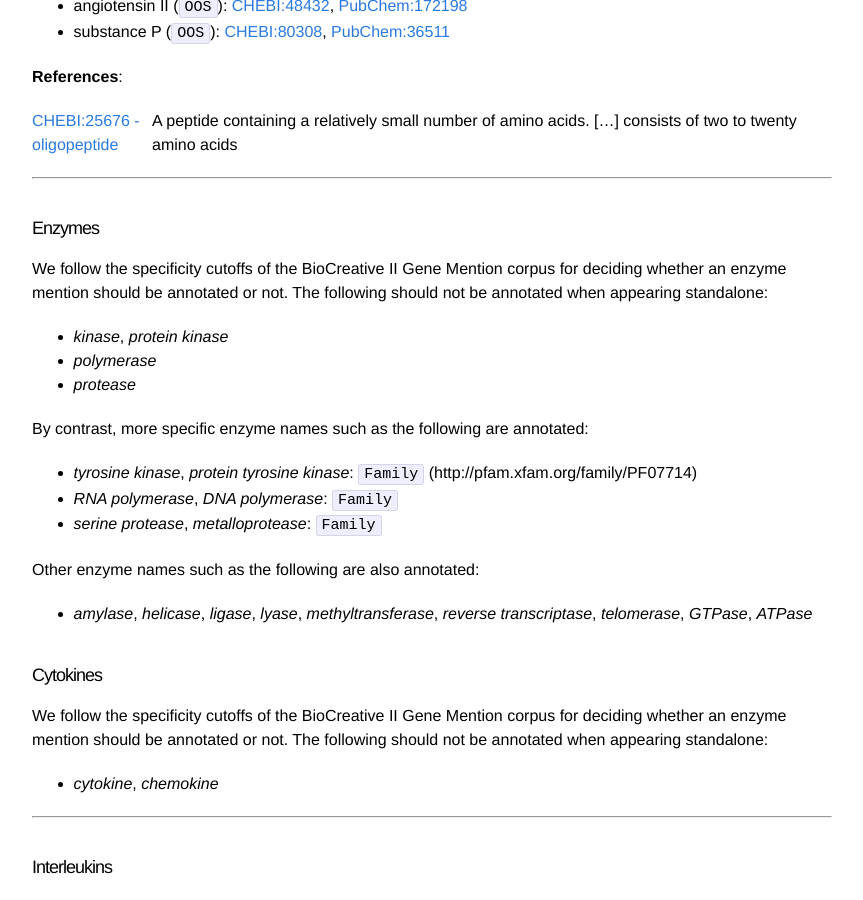
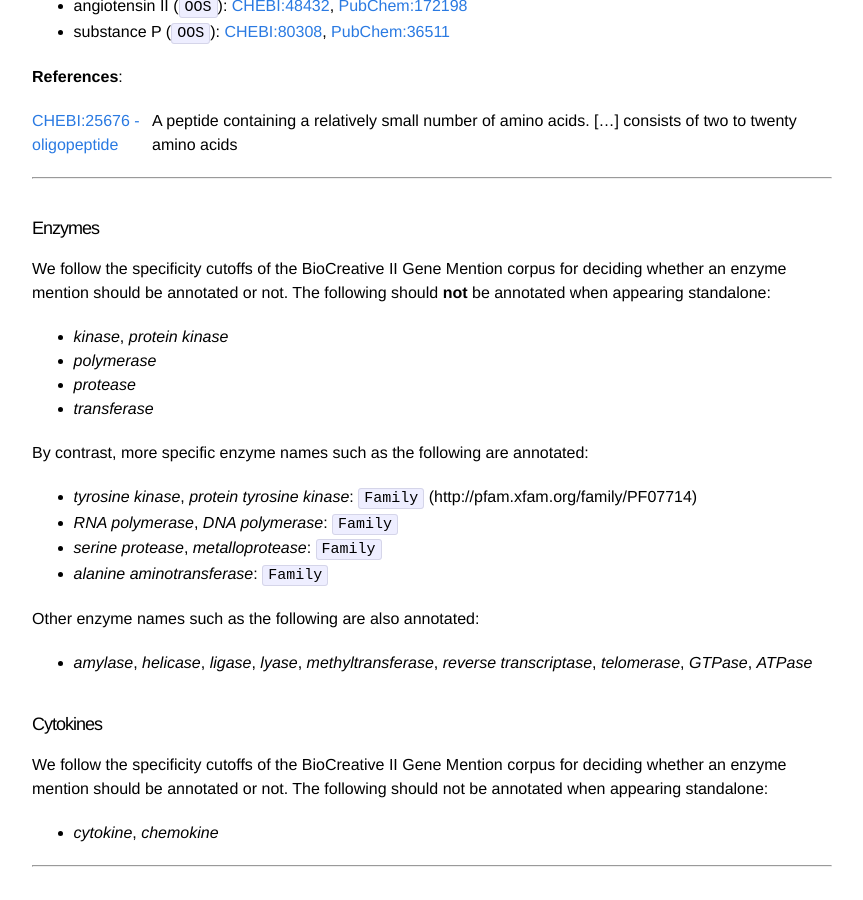
Before and after one commit to spyysalo/stringdb-ggp-corpus-docs, a Jekyll site: the page built from index.md, in a window 1280 px wide and 900 px high, scrolled down 1245 px. Shown: the whole window, without its empty margins (208-1071 px from the left). Built offline with Jekyll 4.4.1, drawn with Linux system fonts in a browser that asks for light colours.

Commit message:
Update index.md

```diff
--- a/index.md
+++ b/index.md
@@ -50,17 +50,19 @@ This section documents the guidelines for specific ambiguities in annotation.
 
 #### Enzymes
 
-We follow the specificity cutoffs of the BioCreative II Gene Mention corpus for deciding whether an enzyme mention should be annotated or not. The following should not be annotated when appearing standalone:
+We follow the specificity cutoffs of the BioCreative II Gene Mention corpus for deciding whether an enzyme mention should be annotated or not. The following should **not** be annotated when appearing standalone:
 
 * _kinase_, _protein kinase_
 * _polymerase_
 * _protease_
+* _transferase_
 
 By contrast, more specific enzyme names such as the following are annotated:
 
 * _tyrosine kinase_, _protein tyrosine kinase_: `Family` (http://pfam.xfam.org/family/PF07714)
 * _RNA polymerase_, _DNA polymerase_: `Family`
 * _serine protease_, _metalloprotease_: `Family`
+* _alanine aminotransferase_: `Family`
 
 Other enzyme names such as the following are also annotated:
 
```
